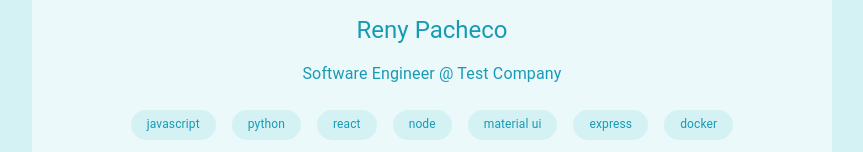
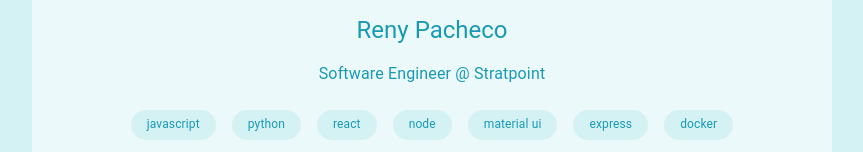
Before and after one commit to AlbanMarku/ako, a Next.js app: page / in a window 1280 px wide. Shown: the part 227-379 px from the top of the page, without its empty margins (208-1071 px from the left). Built offline with nearby package versions, Linux system fonts and the light colour scheme.

Commit message:
feat: add company

```diff
--- a/components/Profile.tsx
+++ b/components/Profile.tsx
@@ -29,7 +29,7 @@ const Profile = () => {
         Reny Pacheco
       </Typography>
       <Typography textAlign="center" mt={2} variant="body1" color="#189AB4">
-        Software Engineer @ Test Company
+        Software Engineer @ Stratpoint
       </Typography>
     </>
   );
```
